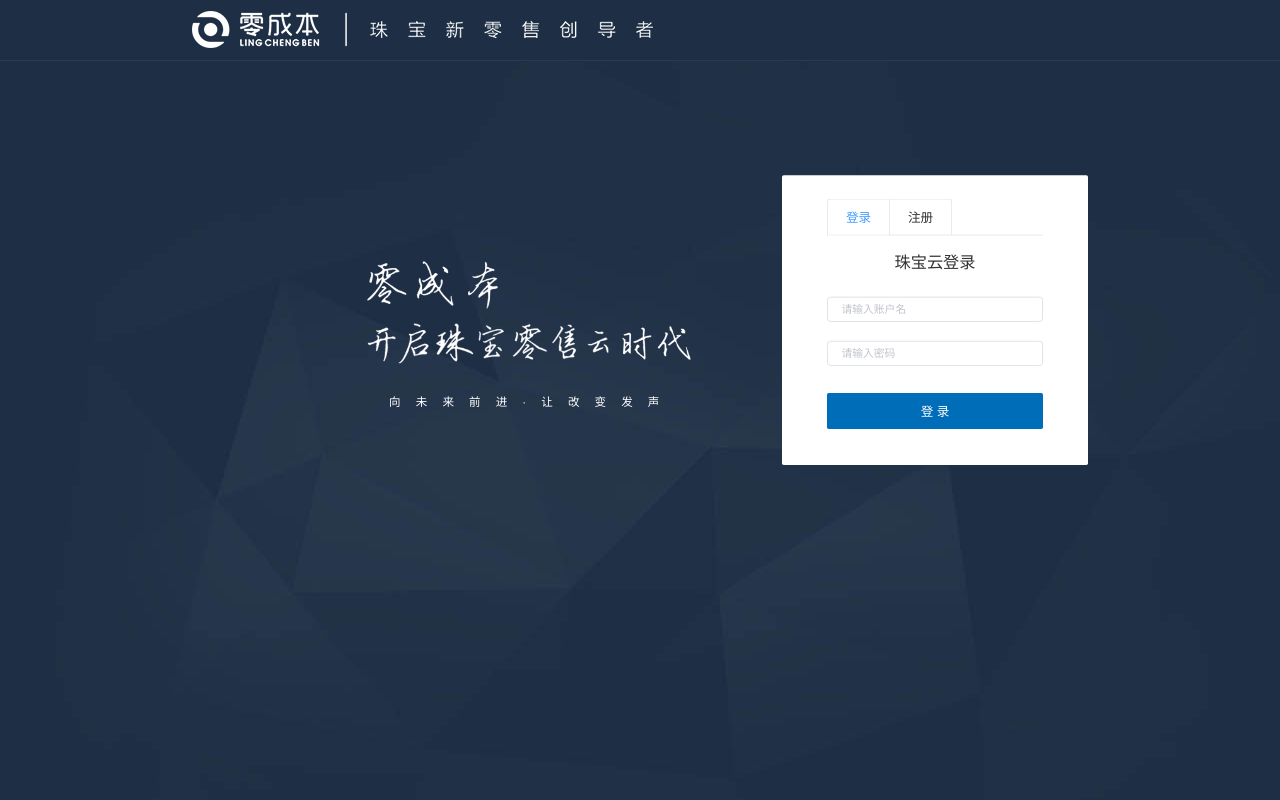
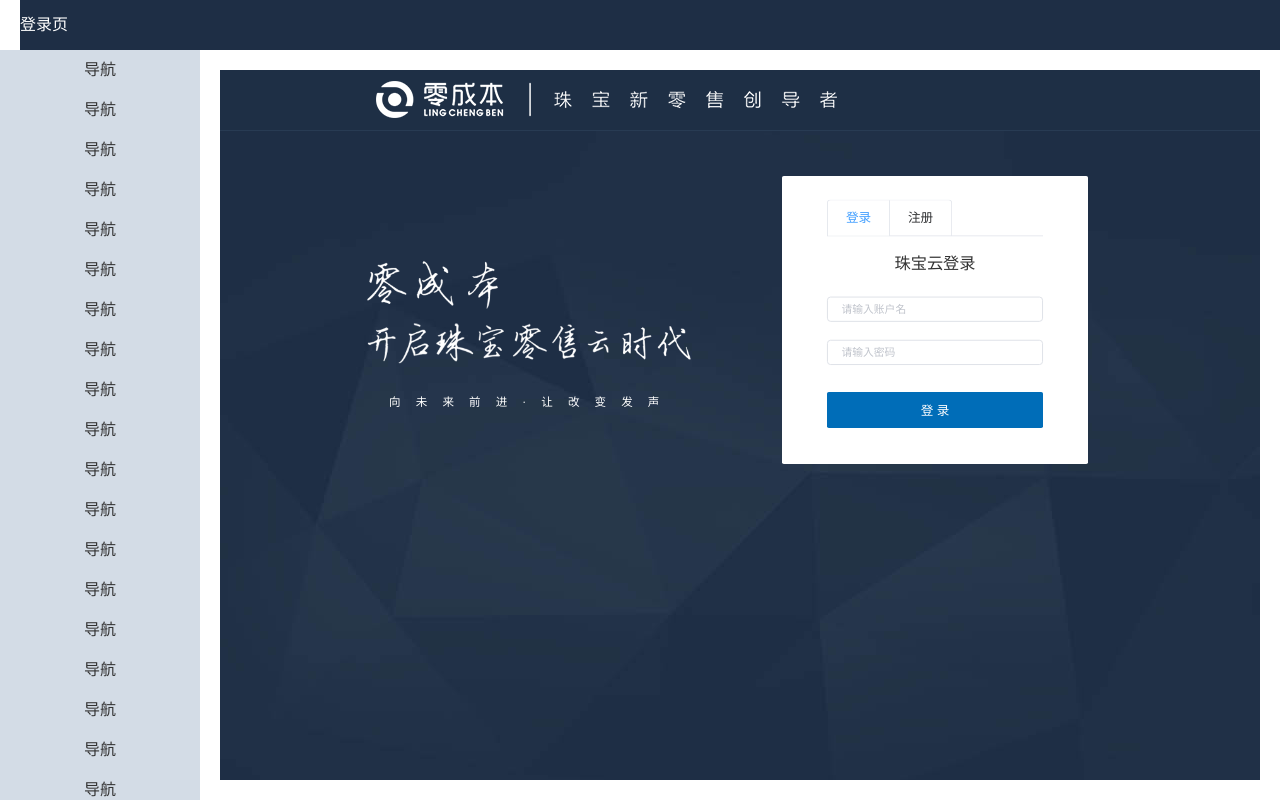
Before and after one commit to kenneyHong/appvue, a Vue app: page /login in a window 1280 px wide. Built offline with nearby package versions, Linux system fonts and the light colour scheme.

Commit message:
'添加导航和头部'

```diff
--- a/src/App.vue
+++ b/src/App.vue
@@ -1,17 +1,36 @@
 <template>
-  <div id="app">
-    <router-view/>
+  <div style="height: 100%;overflow: hidden;">
+    <el-container>
+      <el-header height="50px">
+        <headerBar />
+      </el-header>
+      <el-container>
+        <el-aside width="200px">
+          <sideBar />
+        </el-aside>
+        <el-main>
+          <router-view/>
+        </el-main>
+      </el-container>
+    </el-container>
   </div>
 </template>
 
 <script>
+import headerBar from '@/components/header.vue'
+import sideBar from '@/components/sideBar.vue'
 export default {
-  name: 'App'
+  data() {
+    return {}
+  },
+  components: {
+    headerBar,
+    sideBar
+  }
 }
 </script>
 
 <style>
-
 #app {
   font-family: 'Avenir', Helvetica, Arial, sans-serif;
   -webkit-font-smoothing: antialiased;
@@ -33,8 +52,23 @@ img{vertical-align:top;border:none}
 
 .clearf:after,
 .clearf:before{
-    content:"";
-    display:block;
-    clear:both;
+  content:"";
+  display:block;
+  clear:both;
+}
+.el-header {
+  padding: 0;
+}
+.el-aside {
+  background-color: #D3DCE6;
+  color: #333;
+  text-align: center;
+}
+.el-main {
+  padding: 0;
+}
+
+.el-container {
+  height: 100%;
 }
 </style>
--- /dev/null
+++ b/src/components/header.vue
@@ -0,0 +1,35 @@
+
+<template>
+  <div class="header">
+    <div class="brand-title">
+      <span class="pageName">{{$route.meta.name}}</span>
+    </div>
+  </div>
+</template>
+<script>
+export default {
+  props: {},
+  data () {
+    return {}
+  },
+  methods: {
+  },
+  mounted () {
+  },
+  watch: {},
+  components: {}
+}
+</script>
+<style lang="scss" scoped>
+.header {
+  position: fixed;
+  top: 0;
+  width: 100%;
+  height: 50px;
+  line-height: 50px;
+  background: #1e2e45;
+  .pageName {
+    color: #fff;
+  }
+}
+</style>
--- /dev/null
+++ b/src/components/sideBar.vue
@@ -0,0 +1,95 @@
+
+<template>
+  <div class="sideBar">
+    <div class="sideContent">
+      <div class="brand-title">
+        导航
+      </div>
+      <div class="brand-title">
+        导航
+      </div>
+      <div class="brand-title">
+        导航
+      </div>
+      <div class="brand-title">
+        导航
+      </div>
+      <div class="brand-title">
+        导航
+      </div>
+      <div class="brand-title">
+        导航
+      </div>
+      <div class="brand-title">
+        导航
+      </div>
+      <div class="brand-title">
+        导航
+      </div>
+      <div class="brand-title">
+        导航
+      </div>
+      <div class="brand-title">
+        导航
+      </div>
+      <div class="brand-title">
+        导航
+      </div>
+      <div class="brand-title">
+        导航
+      </div>
+      <div class="brand-title">
+        导航
+      </div>
+      <div class="brand-title">
+        导航
+      </div>
+      <div class="brand-title">
+        导航
+      </div>
+      <div class="brand-title">
+        导航
+      </div>
+      <div class="brand-title">
+        导航
+      </div>
+
+      <div class="brand-title">
+        导航
+      </div>
+      <div class="brand-title">
+        导航
+      </div>
+    </div>
+  </div>
+</template>
+<script>
+export default {
+  props: {},
+  data () {
+    return {}
+  },
+  methods: {
+  },
+  mounted () {
+  },
+  watch: {},
+  components: {}
+}
+</script>
+<style lang="scss" scoped>
+.sideBar {
+  position: fixed;
+  left: 0;
+  width: 200px;
+  height: 100%;
+  .sideContent {
+    height: calc(100% - 50px);
+    overflow: auto;
+  }
+  .brand-title {
+    height: 40px;
+    line-height: 40px;
+  }
+}
+</style>
--- a/src/router/index.js
+++ b/src/router/index.js
@@ -11,13 +11,17 @@ export default new Router({
   routes: [
     {
       path: '/',
-      name: '首页',
-      component: home
+      component: home,
+      meta: {
+        name: '首页'
+      }
     },
     {
       path: '/login',
-      name: '登录页',
-      component: login
+      component: login,
+      meta: {
+        name: '登录页'
+      }
     },
     {
       path: '*',
--- a/src/store/index.js
+++ b/src/store/index.js
@@ -5,6 +5,7 @@ Vue.use(Vuex);
 
 const store = new Vuex.Store({
   state: {
+    userName: ''
   }
 })
 
--- a/src/views/login/index.vue
+++ b/src/views/login/index.vue
@@ -93,6 +93,7 @@ export default {
                 type: 'success',
                 message: '登录成功'
               })
+              this.$store.commit('userName', res.data.Data.Name)
               this.$router.push('/home')
             }
           })
@@ -114,6 +115,7 @@ export default {
                 type: 'success',
                 message: '注册成功'
               })
+              this.$store.commit('userName', res.data.Data.Name)
               this.$router.push('/home')
             }
           })
```
